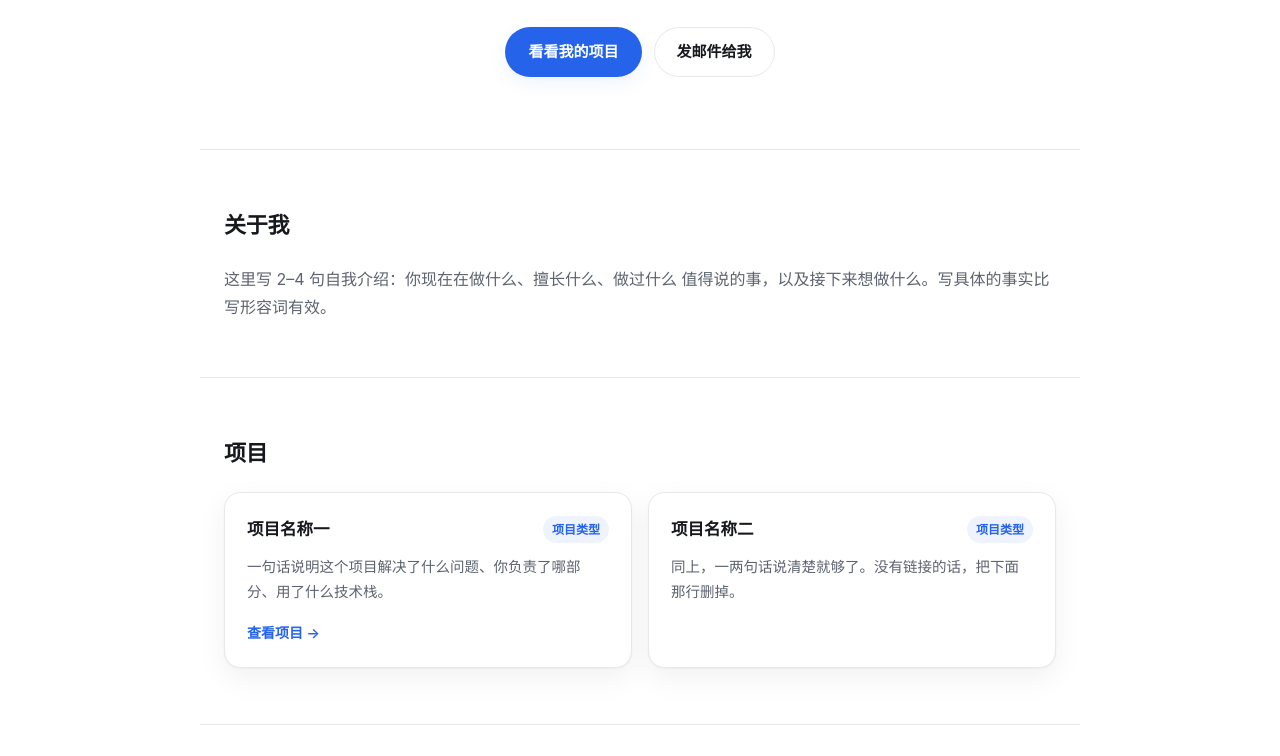
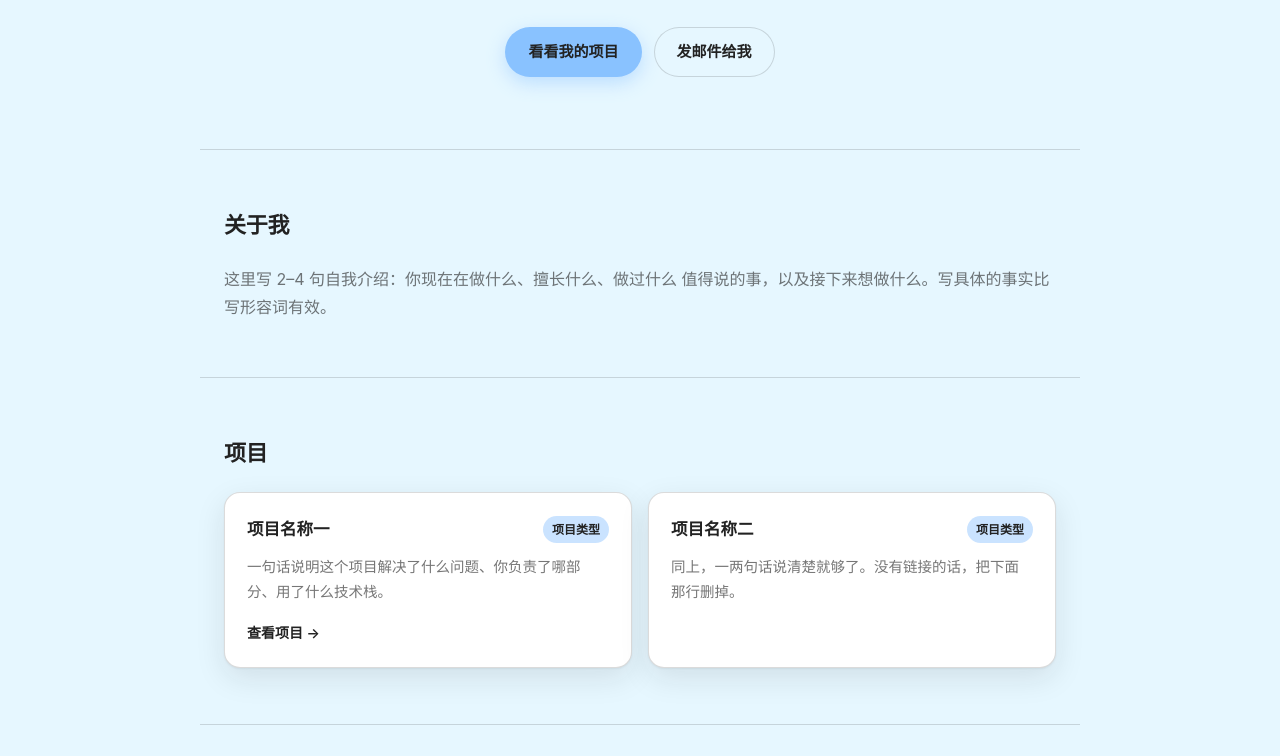
Before and after one commit to ruorain/personal_homepage, a plain HTML site: page index.html in a window 1280 px wide. Shown: the part 253-1009 px from the top of the page. Drawn offline with Linux system fonts and the light colour scheme.

Commit message:
style: 配色改为 #BFFF00/#222222 撞色 + 浅色淡蓝方案
深色模式：#222222 底 + #BFFF00 字
浅色模式：#E6F7FF 底 + #222222 黑字，界面色块用 #89C2FF
（黄绿整页底过于刺眼，浅色另用淡蓝）

- 新增 --grad-b，保证浅色下渐变对比度足够
- 当文字用的 var(--accent) 一律改用 var(--fg)
- 通用图标改为 #BFFF00 底 + #222222 剪影
- theme-color 拆成 light(#E6F7FF) / dark(#222222) 两条

```diff
--- a/index.html
+++ b/index.html
@@ -5,7 +5,8 @@
 <meta name="viewport" content="width=device-width, initial-scale=1">
 <title>你的名字 · 个人主页</title>
 <meta name="description" content="你的名字的个人主页：简介、项目与联系方式。">
-<meta name="theme-color" content="#2563eb">
+<meta name="theme-color" content="#E6F7FF" media="(prefers-color-scheme: light)">
+<meta name="theme-color" content="#222222" media="(prefers-color-scheme: dark)">
 <link rel="icon" type="image/png" sizes="32x32" href="/favicon-32.png">
 <link rel="icon" type="image/png" sizes="180x180" href="/favicon.png">
 <link rel="apple-touch-icon" href="/favicon.png">
--- a/style.css
+++ b/style.css
@@ -1,29 +1,39 @@
-/* ===== 主题变量（自动跟随系统深浅色） ===== */
+/* ===== 主题变量 =====
+   浅色：淡蓝底 + 黑字，界面色块用 #89C2FF
+   深色：#222222 底 + #BFFF00 字 */
 :root {
-  --bg: #ffffff;
-  --bg-soft: #f6f7f9;
-  --fg: #16181d;
-  --muted: #5c6370;
-  --line: #e6e8ec;
-  --card: #ffffff;
-  --accent: #2563eb;
-  --accent-soft: rgba(37, 99, 235, .08);
+  /* 浅色 */
+  --bg: #E6F7FF;          /* 页面底：很淡的蓝，不刺眼 */
+  --bg-soft: #89C2FF;     /* 界面色块：标签、技能、次级底 */
+  --fg: #222222;          /* 文字：黑 */
+  --muted: rgba(34, 34, 34, .62);
+  --line: rgba(34, 34, 34, .16);
+  --card: #ffffff;        /* 卡片：白，浮在淡蓝底上有层次 */
+  --accent: #89C2FF;      /* UI 主色块：按钮底、标签底 */
+  --accent-2: #5fa8e8;
+  --accent-soft: rgba(137, 194, 255, .45);
+  --on-accent: #222222;   /* 色块上的文字：黑 */
+  --grad-b: #2f6fb0;      /* 渐变收尾（浅色下要够深才看得清） */
   --radius: 16px;
-  --shadow: 0 1px 2px rgba(16, 24, 40, .04), 0 10px 30px rgba(16, 24, 40, .06);
+  --shadow: 0 1px 2px rgba(34, 34, 34, .06), 0 10px 30px rgba(34, 34, 34, .10);
   --maxw: 880px;
 }
 
 @media (prefers-color-scheme: dark) {
   :root {
-    --bg: #0e1116;
-    --bg-soft: #141922;
-    --fg: #e9ecf1;
-    --muted: #98a2b3;
-    --line: #232a36;
-    --card: #151a23;
-    --accent: #79aaff;
-    --accent-soft: rgba(121, 170, 255, .12);
-    --shadow: 0 1px 2px rgba(0, 0, 0, .35), 0 10px 30px rgba(0, 0, 0, .4);
+    /* 深色：#222222 底 / #BFFF00 字 */
+    --bg: #222222;
+    --bg-soft: #2c2c2c;
+    --fg: #BFFF00;
+    --muted: rgba(191, 255, 0, .66);
+    --line: rgba(191, 255, 0, .20);
+    --card: #2a2a2a;
+    --accent: #BFFF00;
+    --accent-2: #e6ff7a;
+    --accent-soft: rgba(191, 255, 0, .14);
+    --on-accent: #222222;
+    --grad-b: #e6ff7a;
+    --shadow: 0 1px 2px rgba(0, 0, 0, .4), 0 10px 30px rgba(0, 0, 0, .5);
   }
 }
 
@@ -42,7 +52,7 @@ body {
 
 .wrap { width: 100%; max-width: var(--maxw); margin: 0 auto; padding: 0 24px; }
 
-a { color: var(--accent); text-decoration: none; }
+a { color: var(--fg); text-decoration: none; }
 a:hover { text-decoration: underline; }
 
 /* ===== 顶部导航 ===== */
@@ -64,13 +74,13 @@ a:hover { text-decoration: underline; }
   width: 76px; height: 76px; margin: 0 auto 22px;
   display: grid; place-items: center;
   border-radius: 50%;
-  background: linear-gradient(135deg, var(--accent), #8b5cf6);
-  color: #fff; font-size: 30px; font-weight: 700;
+  background: linear-gradient(135deg, var(--accent), var(--accent-2));
+  color: var(--on-accent); font-size: 30px; font-weight: 700;
   box-shadow: 0 10px 30px var(--accent-soft);
 }
 .hero-title { font-size: clamp(28px, 5vw, 44px); line-height: 1.25; margin: 0 0 16px; letter-spacing: -.5px; }
 .grad {
-  background: linear-gradient(120deg, var(--accent), #8b5cf6);
+  background: linear-gradient(120deg, var(--fg), var(--grad-b));
   -webkit-background-clip: text; background-clip: text; color: transparent;
 }
 .hero-sub { max-width: 580px; margin: 0 auto 30px; color: var(--muted); font-size: 17px; }
@@ -82,7 +92,7 @@ a:hover { text-decoration: underline; }
   transition: transform .15s ease, box-shadow .15s ease, background .15s ease;
 }
 .btn:hover { text-decoration: none; transform: translateY(-1px); }
-.btn.primary { background: var(--accent); color: #fff; box-shadow: 0 6px 18px var(--accent-soft); }
+.btn.primary { background: var(--accent); color: var(--on-accent); box-shadow: 0 6px 18px var(--accent-soft); }
 .btn.ghost { border-color: var(--line); color: var(--fg); background: var(--bg); }
 .btn.ghost:hover { background: var(--bg-soft); }
 
@@ -110,7 +120,7 @@ a:hover { text-decoration: underline; }
 .card p { color: var(--muted); font-size: 14.5px; margin: 0 0 16px; }
 .tag {
   flex: none; font-size: 12px; padding: 3px 9px; border-radius: 999px;
-  background: var(--accent-soft); color: var(--accent); font-weight: 600;
+  background: var(--accent-soft); color: var(--fg); font-weight: 600;
 }
 .links { display: flex; gap: 16px; font-size: 14px; font-weight: 600; }
 
@@ -159,7 +169,7 @@ a:hover { text-decoration: underline; }
   transition: color .15s ease, border-color .15s ease;
 }
 .copy-btn:hover { color: var(--fg); border-color: var(--accent); }
-.copy-btn.done  { color: var(--accent); border-color: var(--accent); }
+.copy-btn.done  { color: var(--fg); border-color: var(--accent); }
 
 /* 二维码浮层：默认完全隐藏（手机端不需要） */
 .qr-pop { display: none; }
```
Also changed, not shown: 404.html (+3 -2 lines), favicon-32.png, favicon.png.
